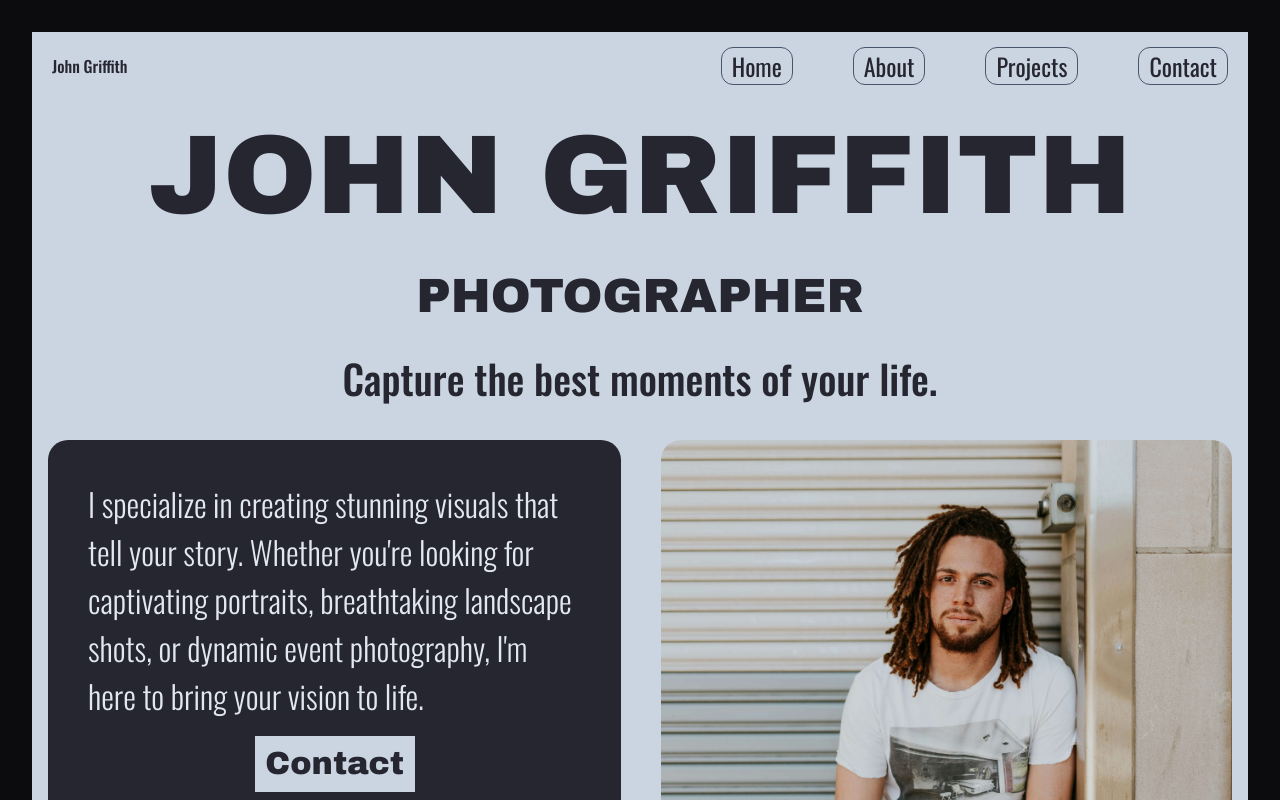
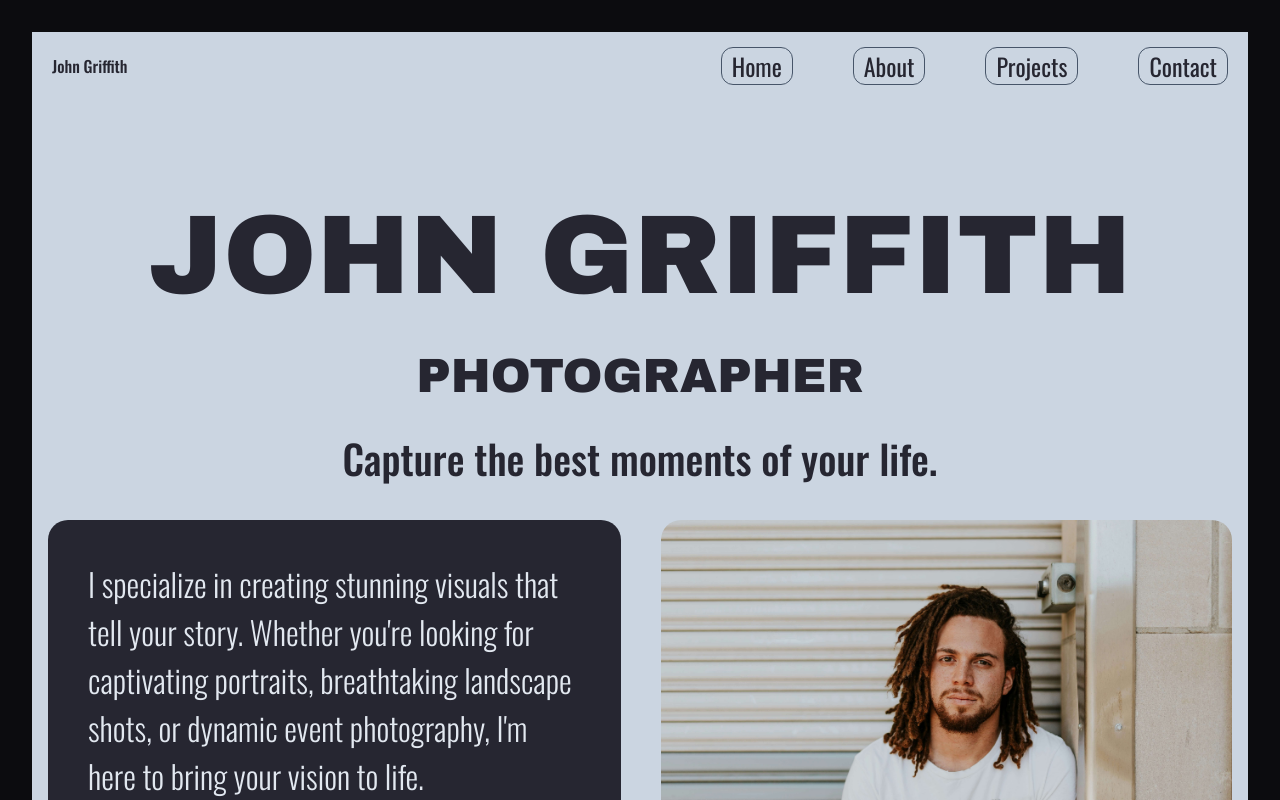
Before and after one commit to Thebuilderekes/give-a-thing, a React (Vite) app: page / in a window 1280 px wide. Shown: the top 800 px of the page. Built offline with nearby package versions, Linux system fonts and the light colour scheme.

Commit message:
Update HeroContent.jsx
added top padding to hero section

```diff
--- a/src/components/Shared/HeroContent/HeroContent.jsx
+++ b/src/components/Shared/HeroContent/HeroContent.jsx
@@ -3,7 +3,7 @@
 
 const HeroContent = ({ title, job, description, content, heroImage }) => {
   return (
-    <section className="flex flex-col  items-center">
+    <section className="flex flex-col  items-center pt-[5rem]">
       <h1 className="animate-slidein300 opacity-0 text-center text-[2rem] lg:text-[7rem] archivo-black-regular p-0 text-[#262631] font-bold">
         {title}
       </h1>
```
